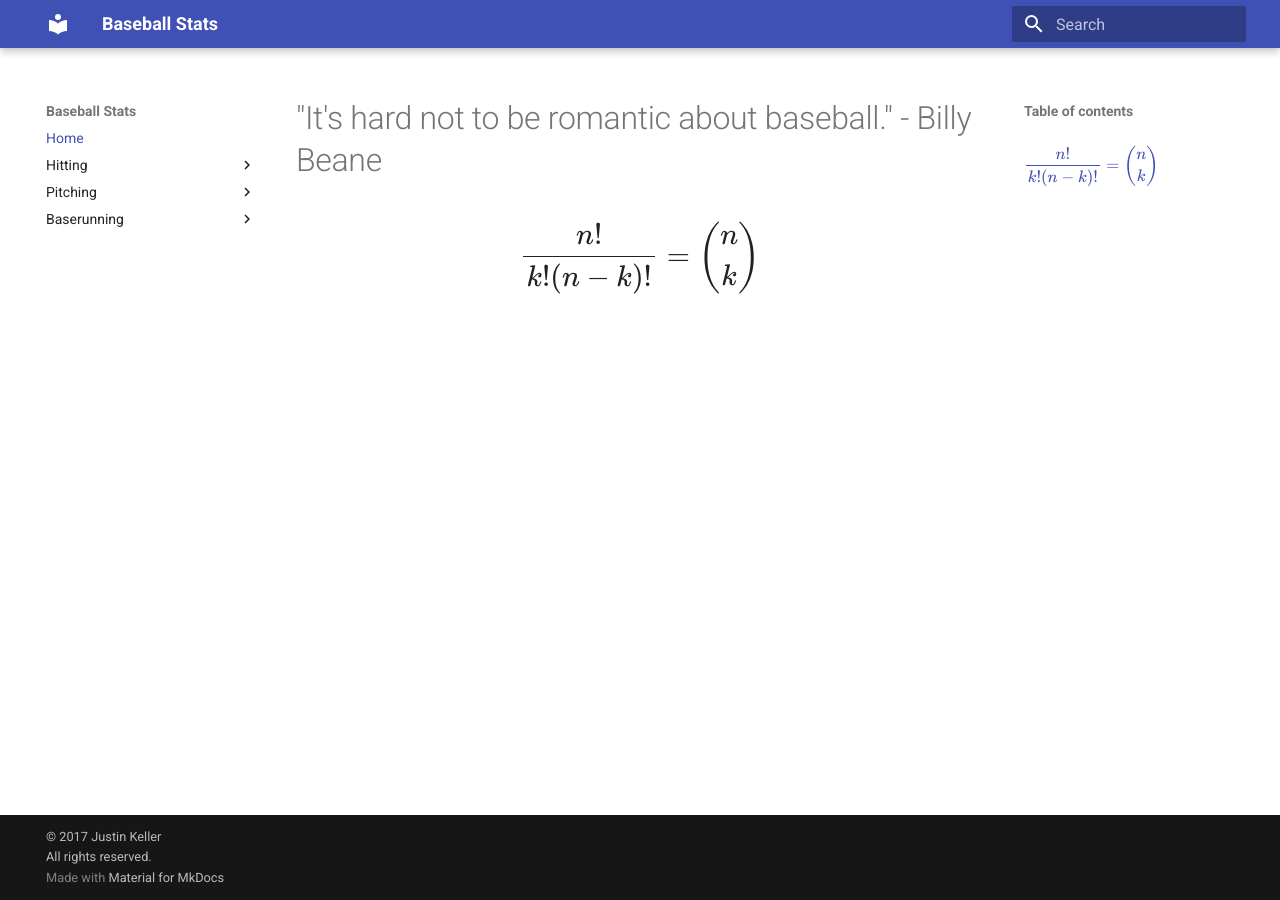
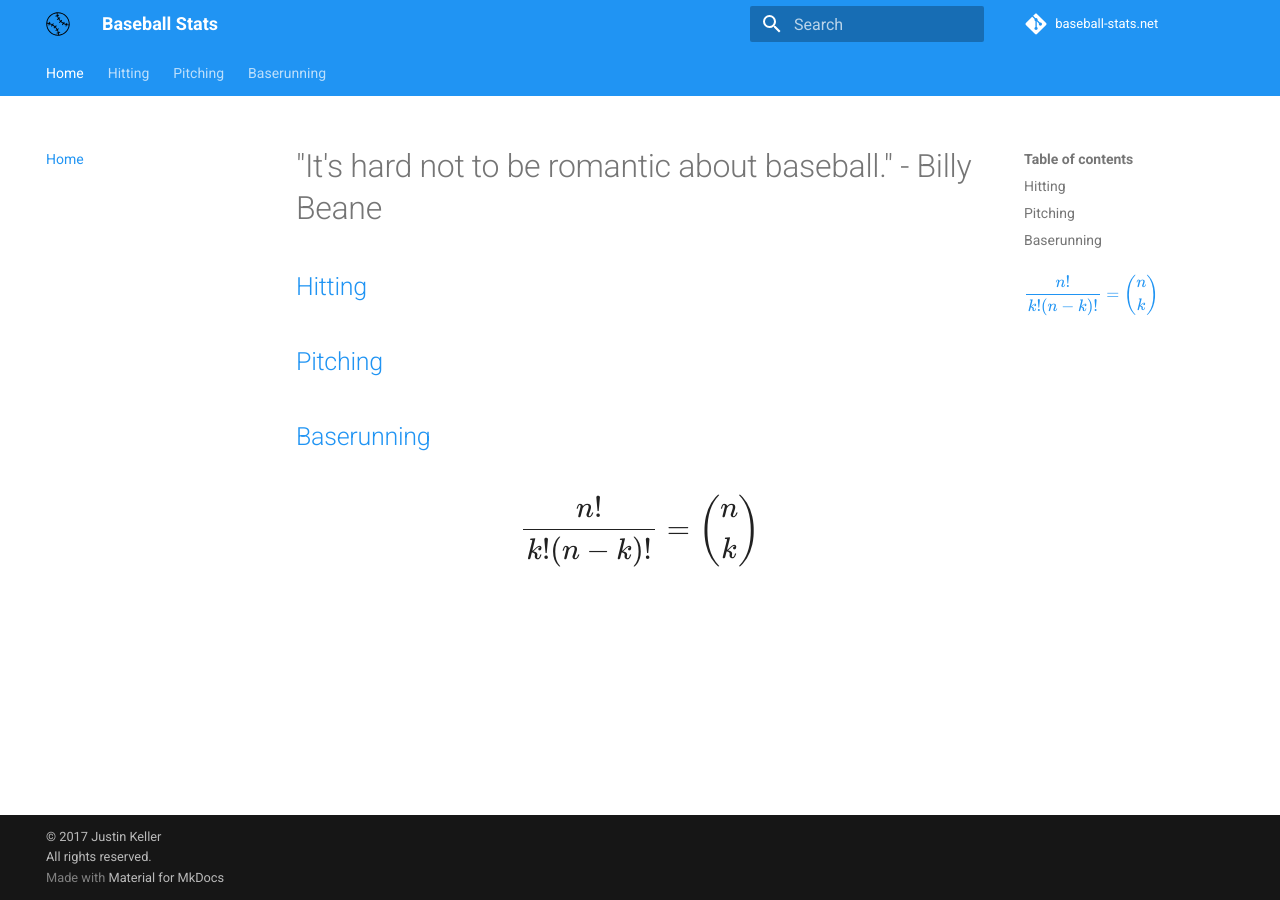
Before and after one commit to nodesocket/baseball-stats.net, an MkDocs documentation site: the page built from docs/index.md, in a window 1280 px wide. Built offline with MkDocs 1.6.1 and Material for MkDocs 9.7.7, drawn with Linux system fonts in a browser that asks for light colours; formulas are drawn with MathJax 3; comment, search, counter and statistics services are not loaded; old or Windows-style settings are respelled for this version of MkDocs.

Commit message:
updated favicon.ico and added baseball.svg. Updates to mkdocs.yml

```diff
--- a/docs/index.md
+++ b/docs/index.md
@@ -1,3 +1,7 @@
 # "It's hard not to be romantic about baseball." - Billy Beane
 
+## [Hitting](hitting/avg.md)
+## [Pitching](pitching/era.md)
+## [Baserunning](baserunning/sbp.md)
+
 ## $$ \frac{n!}{k!(n-k)!} = \binom{n}{k} $$
--- a/mkdocs.yml
+++ b/mkdocs.yml
@@ -4,6 +4,8 @@ site_description: A reference of common baseball statistics
 copyright: '&copy; 2017 Justin Keller<br />All rights reserved.'
 google_analytics:
 site_author: Justin Keller
+repo_name: baseball-stats.net
+repo_url: https://github.com/nodesocket/baseball-stats.net
 pages:
     - Home: index.md
     - Hitting:
@@ -22,6 +24,15 @@ pages:
     - Baserunning:
         - 'Stolen base percentage': baserunning/sbp.md
 theme: material
+site_favicon: 'images/favicon.ico'
+extra:
+    logo: images/baseball.svg
+    palette:
+        primary: 'blue'
+        accent: 'red'
+    extra:
+    feature:
+        tabs: true
 extra_javascript:
     - 'https://cdnjs.cloudflare.com/ajax/libs/mathjax/2.7.2/MathJax.js?config=TeX-MML-AM_CHTML'
 markdown_extensions:
```
Also changed, not shown: docs/images/baseball-dark.svg (added), docs/images/baseball.svg (added), docs/images/favicon.ico (added), docs/img/favicon.ico (deleted).
